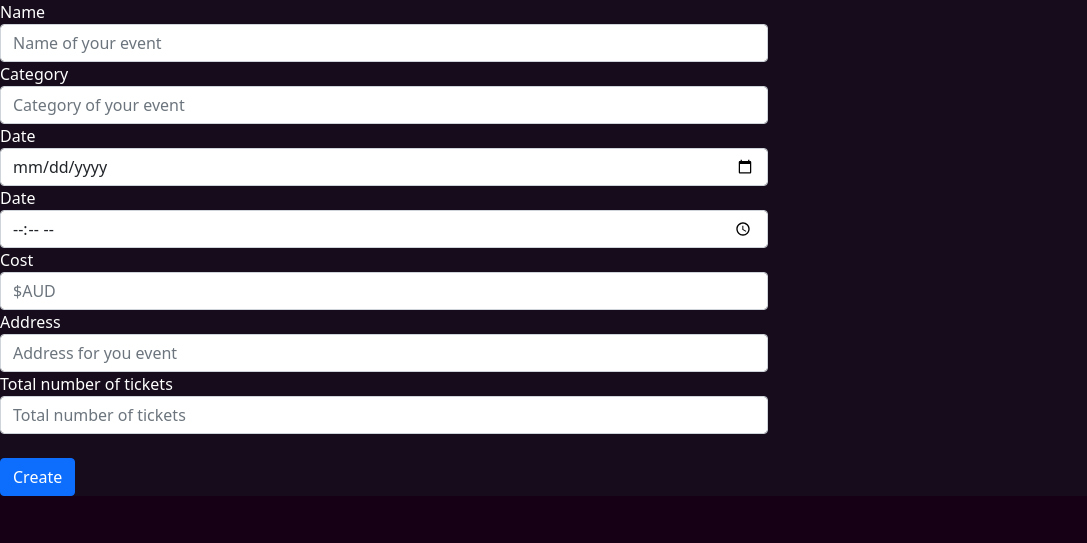
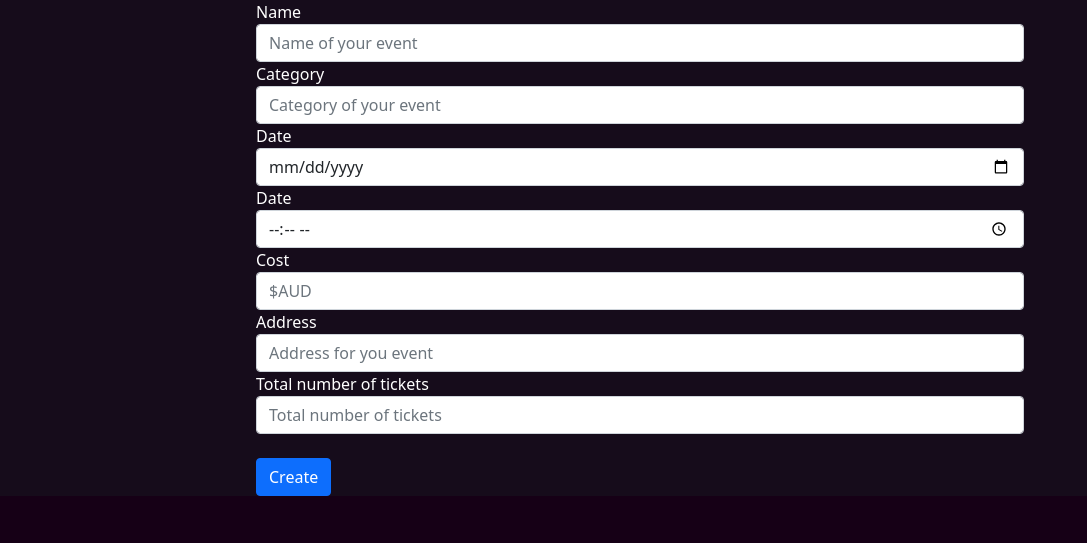
Before and after one commit to zlo120/IAB207-Assignment-3, a Flask app: page /event/create in a window 1280 px wide. Shown: the part 40-583 px from the top of the page, without its empty margins (0-1087 px from the left). Run offline with Flask 2, Linux system fonts and the light colour scheme; some libraries are stand-ins or nearby versions.

Commit message:
Update create.html

```diff
--- a/website/templates/event/create.html
+++ b/website/templates/event/create.html
@@ -2,7 +2,7 @@
 
 {% block body %}
 
-<form style="width:60%;" method="POST" action="">
+<form class="formCentre" style="width:60%;" method="POST" action="">
     {{ form.hidden_tag() }}
 
     <div class="form-group">
```
